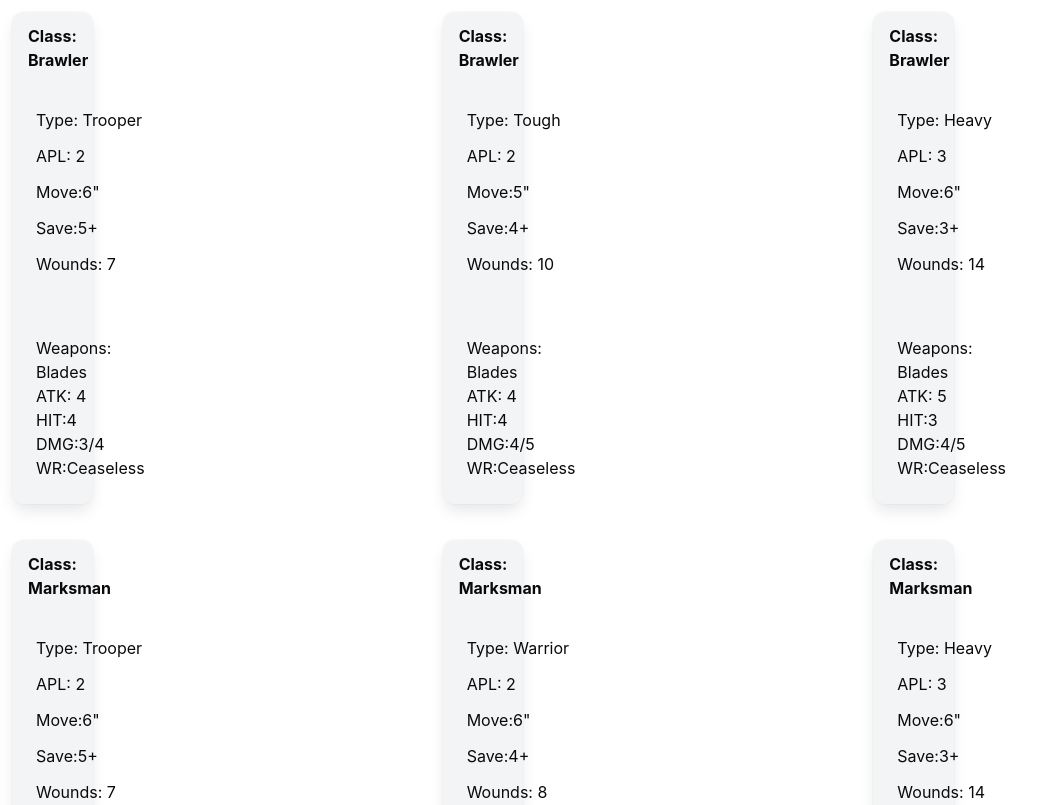
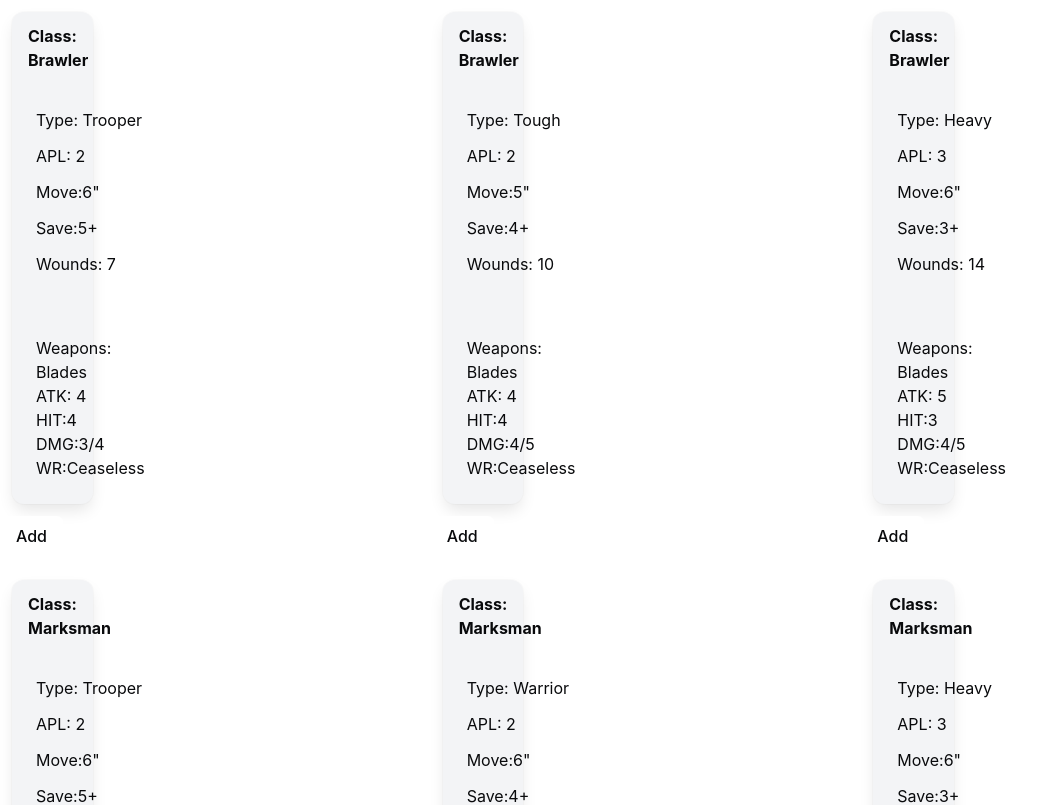
Before and after one commit to jonr68/ktcoc, a React (Create React App) app: page / in a window 1280 px wide. Shown: the top 805 px of the page, without its empty margins (0-1058 px from the left). Built offline with nearby package versions, Linux system fonts and the light colour scheme.

Commit message:
Stuck on updating NPOCrew

```diff
--- a/src/Pages/Dashboard.tsx
+++ b/src/Pages/Dashboard.tsx
@@ -1,4 +1,6 @@
+import { useState } from "react";
 import NPOCard from "../card/NPOCards";
+import { NPO } from "../data/NPO";
 
 import {
   BrawlerTrooper,
@@ -18,14 +20,23 @@ const Dashboard = () => {
     MarksmanWarrior,
     MarksmanHeavy,
   ];
+
+  const [NPOCrew, setNPOCrew] = useState([])
+
+  const addNPOs = () => {
+    setNPOCrew([...NPOCrew, npo]);
+  };
+
   return (
     <>
+    <div>{NPOCrew}</div>
       <div className="fixed-grid has-3-cols">
         <div className="grid">
           {NPOList?.map((npo, index) => {
             return (
               <div key={index} className="cell">
                 <NPOCard npo={npo} />
+                <button className="button is-white" onClick={addNPOs}>Add</button>
               </div>
             );
           })}
```
